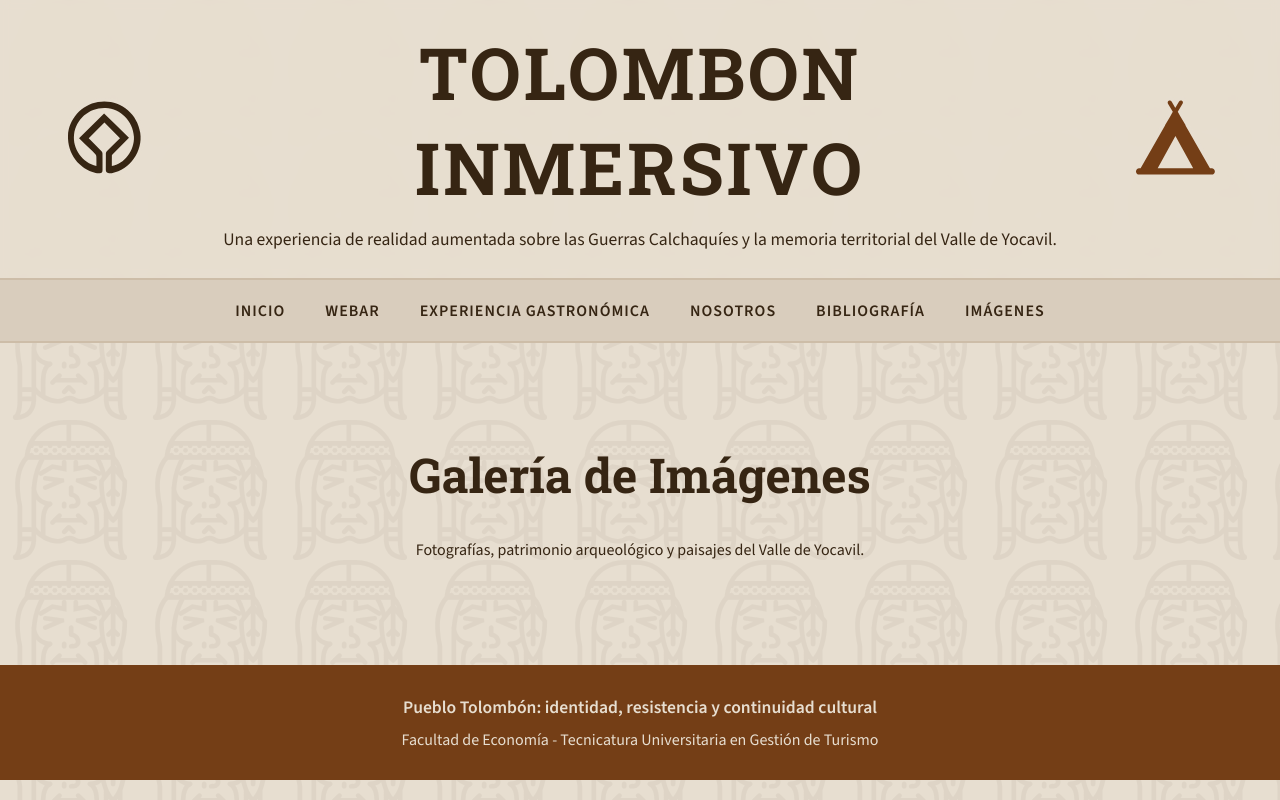
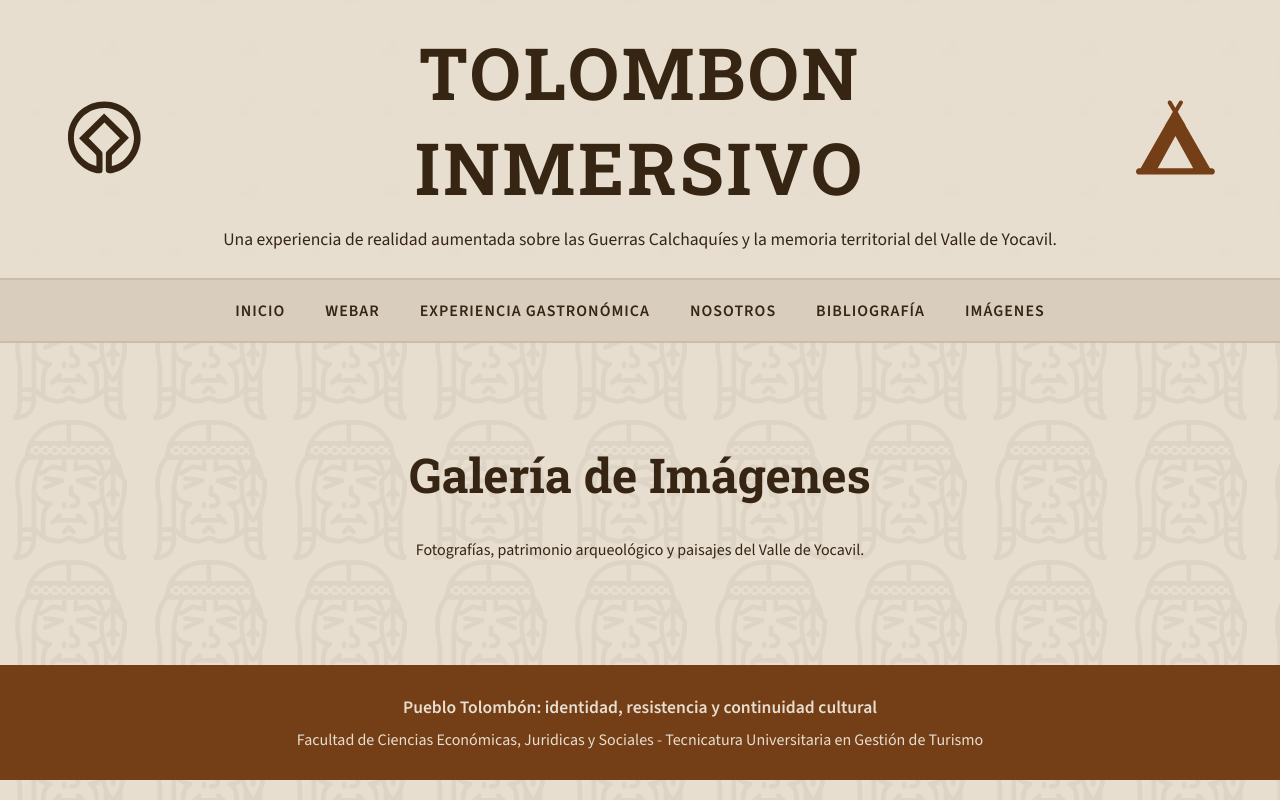
Before and after one commit to galurralde/tolombon-inmersivo, a React (Vite) app: page /imagenes in a window 1280 px wide. Built offline with nearby package versions, Linux system fonts and the light colour scheme.

Commit message:
correccion en texto en el footer

```diff
--- a/src/components/Footer.jsx
+++ b/src/components/Footer.jsx
@@ -6,7 +6,7 @@ export default function Footer() {
       </strong>
 
       <p>
-        Facultad de Economía - Tecnicatura Universitaria en Gestión de Turismo
+        Facultad de Ciencias Económicas, Juridicas y Sociales - Tecnicatura Universitaria en Gestión de Turismo
       </p>
     </footer>
   );
```
